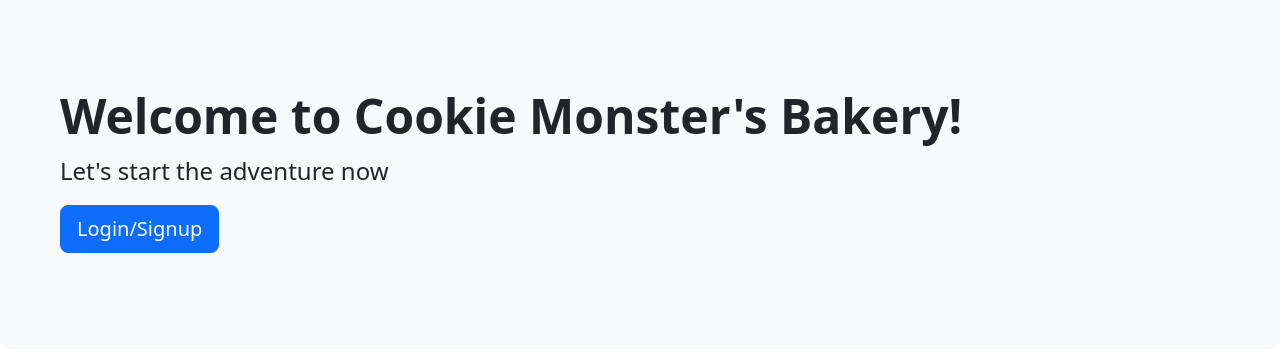
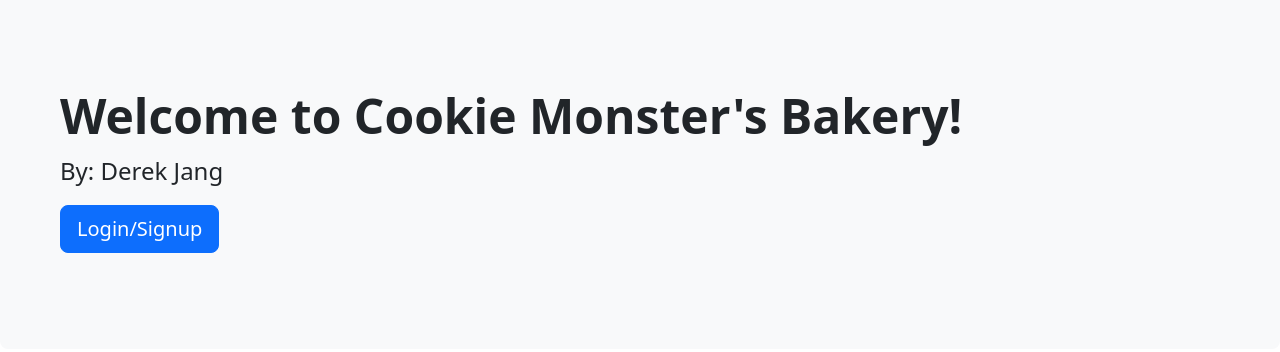
Before and after one commit to DJANG2024/demo05_jang_derek, a plain HTML site: page index.html in a window 1280 px wide. Shown: the part 75-427 px from the top of the page. Drawn offline with nearby package versions, Linux system fonts and the light colour scheme.

Commit message:
update html line

```diff
--- a/index.html
+++ b/index.html
@@ -104,7 +104,7 @@
     <div class="p-5 mb-4 bg-light rounded-3">
       <div class="container-fluid py-5">
         <h1 class="display-5 fw-bold">Welcome to Cookie Monster's Bakery!</h1>
-        <p class="col-md-8 fs-4">Let's start the adventure now</p>
+        <p class="col-md-8 fs-4">By: Derek Jang</p>
 
         <button class="btn btn-primary btn-lg" type="button">
           Login/Signup
```
